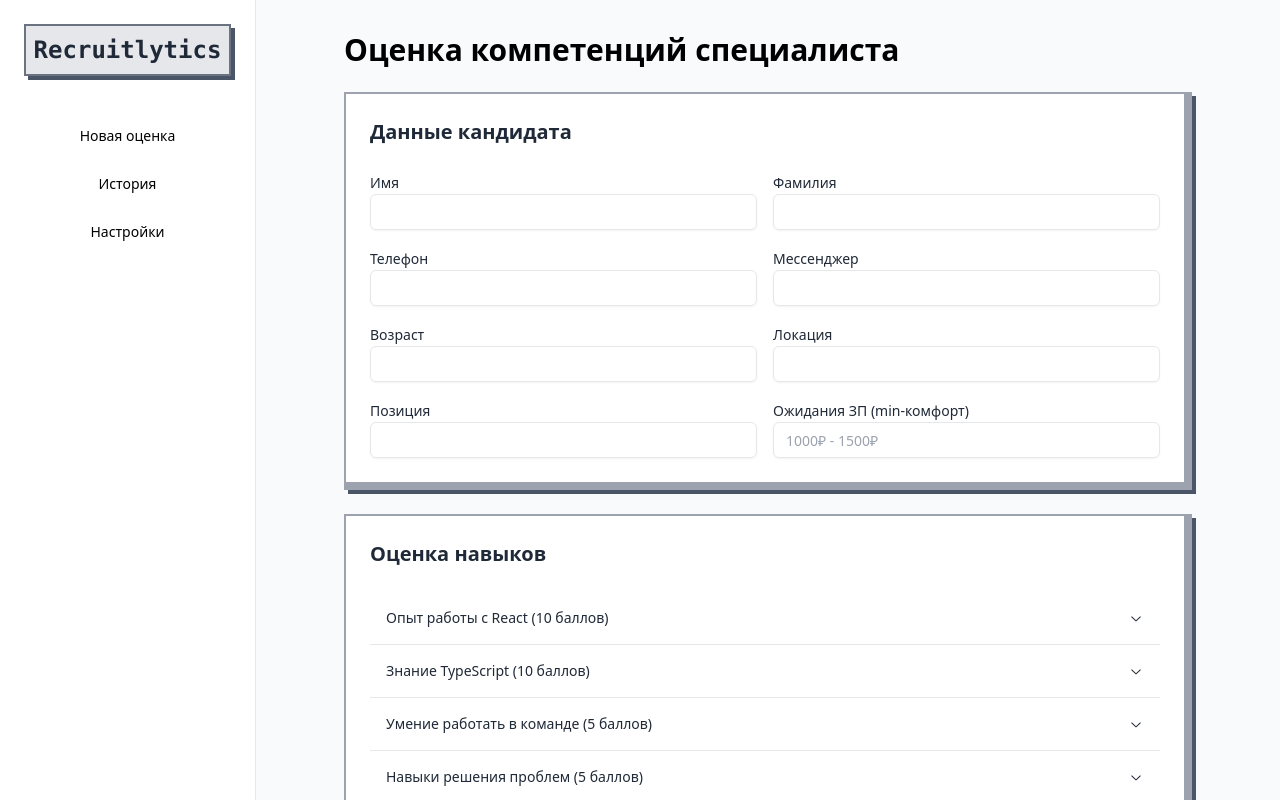
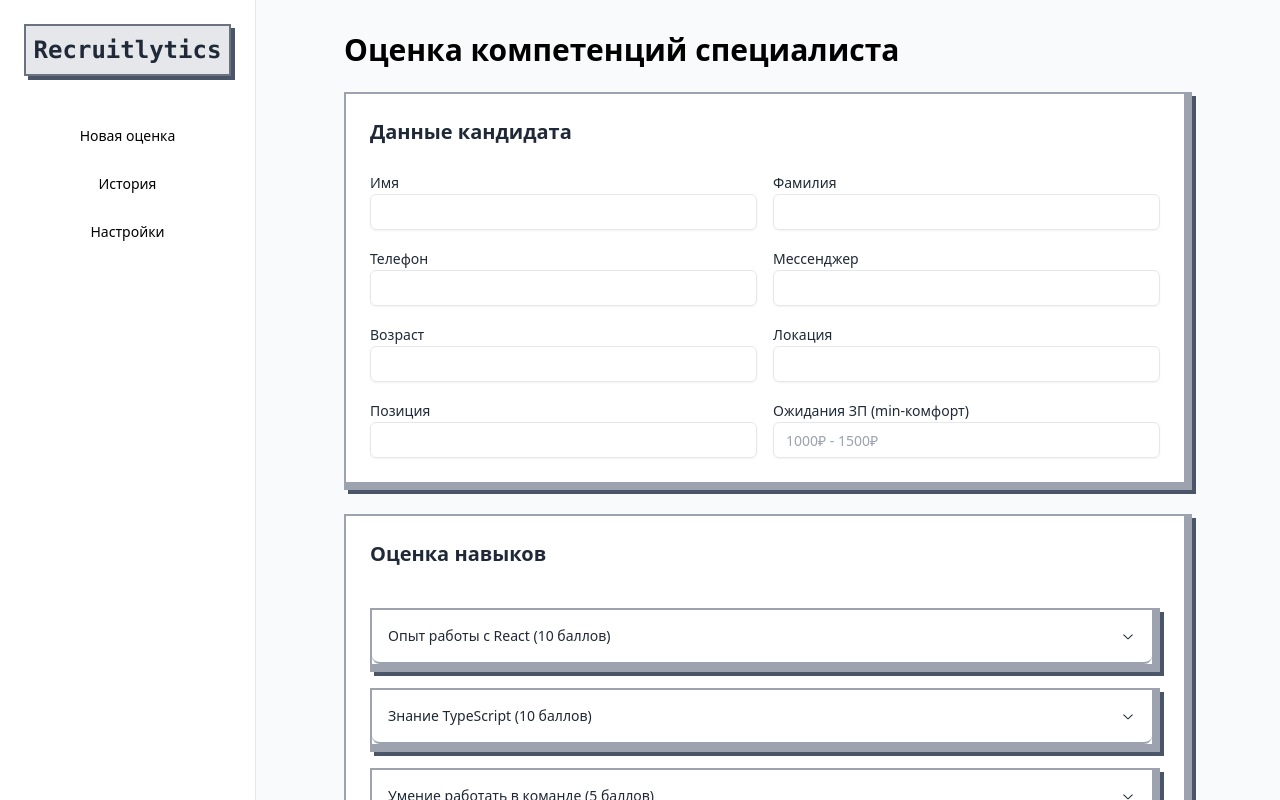
Before and after one commit to haaum666/Recruitlytics, a React (Vite) app: page / in a window 1280 px wide. Shown: the top 800 px of the page. Built offline with nearby package versions, Linux system fonts and the light colour scheme.

Commit message:
Update accordion.jsx

```diff
--- a/src/components/ui/accordion.jsx
+++ b/src/components/ui/accordion.jsx
@@ -9,7 +9,7 @@ const Accordion = AccordionPrimitive.Root
 const AccordionItem = React.forwardRef(({ className, ...props }, ref) => (
   <AccordionPrimitive.Item
     ref={ref}
-    className={cn("border-b", className)}
+    className={cn("mt-4 border-2 border-b-8 border-r-8 border-gray-400 bg-white shadow-[4px_4px_0_0_#4a5568]", className)}
     {...props}
   />
 ))
@@ -20,13 +20,15 @@ const AccordionTrigger = React.forwardRef(({ className, children, ...props }, re
     <AccordionPrimitive.Trigger
       ref={ref}
       className={cn(
-        "flex flex-1 items-center justify-between py-4 text-sm font-medium transition-all hover:underline [&[data-state=open]>svg]:rotate-180",
+        "flex flex-1 items-center justify-between p-4 text-sm font-medium transition-all [&[data-state=open]>svg]:rotate-180",
+        "border-b-2 border-gray-400 active:translate-x-1 active:translate-y-1 active:shadow-none", // Добавлено для эффекта нажатия
+        "hover:bg-gray-200", // Добавлено для hover-эффекта
         className
       )}
       {...props}
     >
       {children}
-      <ChevronDownIcon className="h-4 w-4 shrink-0 text-muted-foreground transition-transform duration-200" />
+      <ChevronDownIcon className="h-4 w-4 shrink-0 text-gray-800 transition-transform duration-200" />
     </AccordionPrimitive.Trigger>
   </AccordionPrimitive.Header>
 ))
@@ -41,7 +43,7 @@ const AccordionContent = React.forwardRef(({ className, children, ...props }, re
     )}
     {...props}
   >
-    <div className="pb-4 pt-0">{children}</div>
+    <div className="p-4 pt-0">{children}</div>
   </AccordionPrimitive.Content>
 ))
 AccordionContent.displayName = AccordionPrimitive.Content.displayName
```
